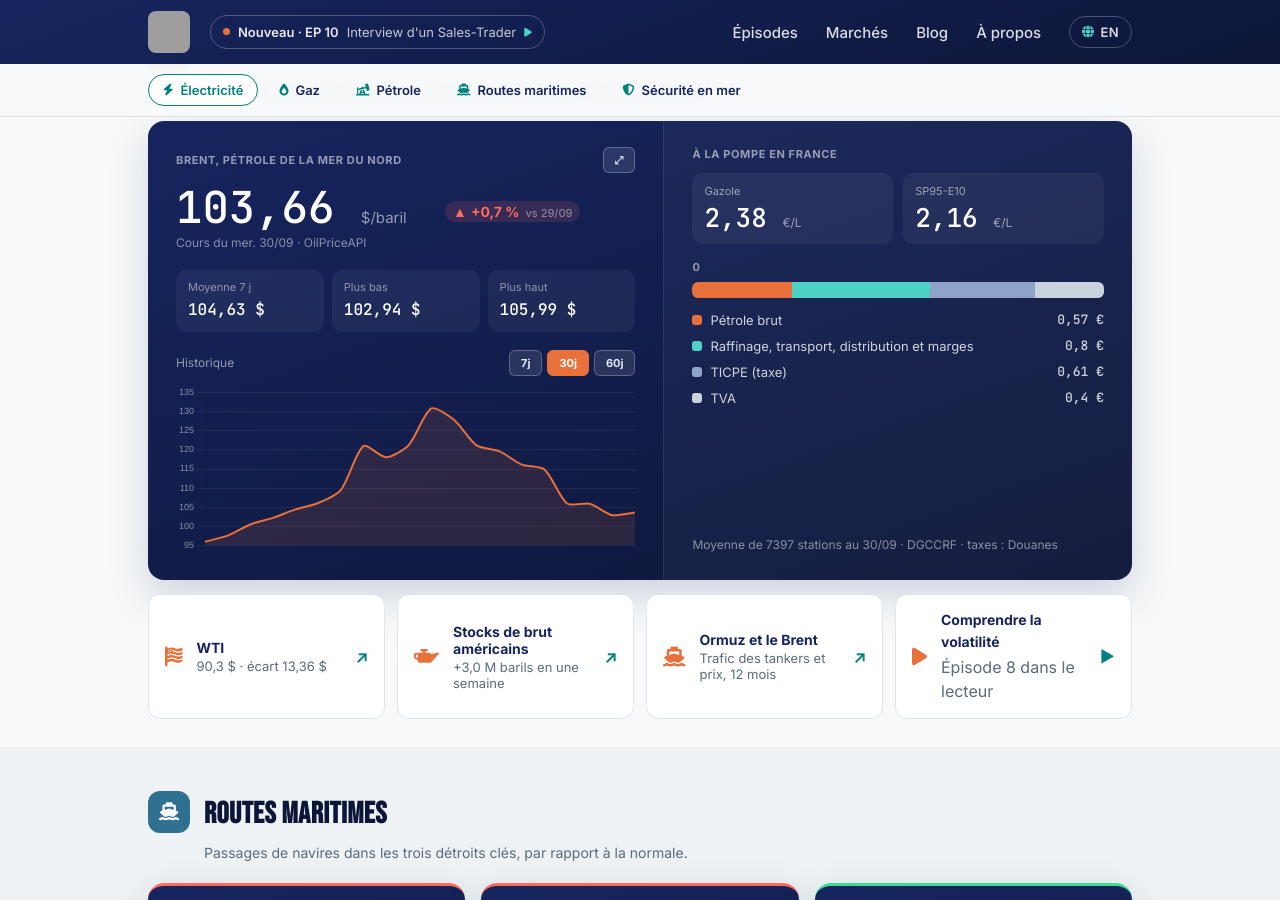
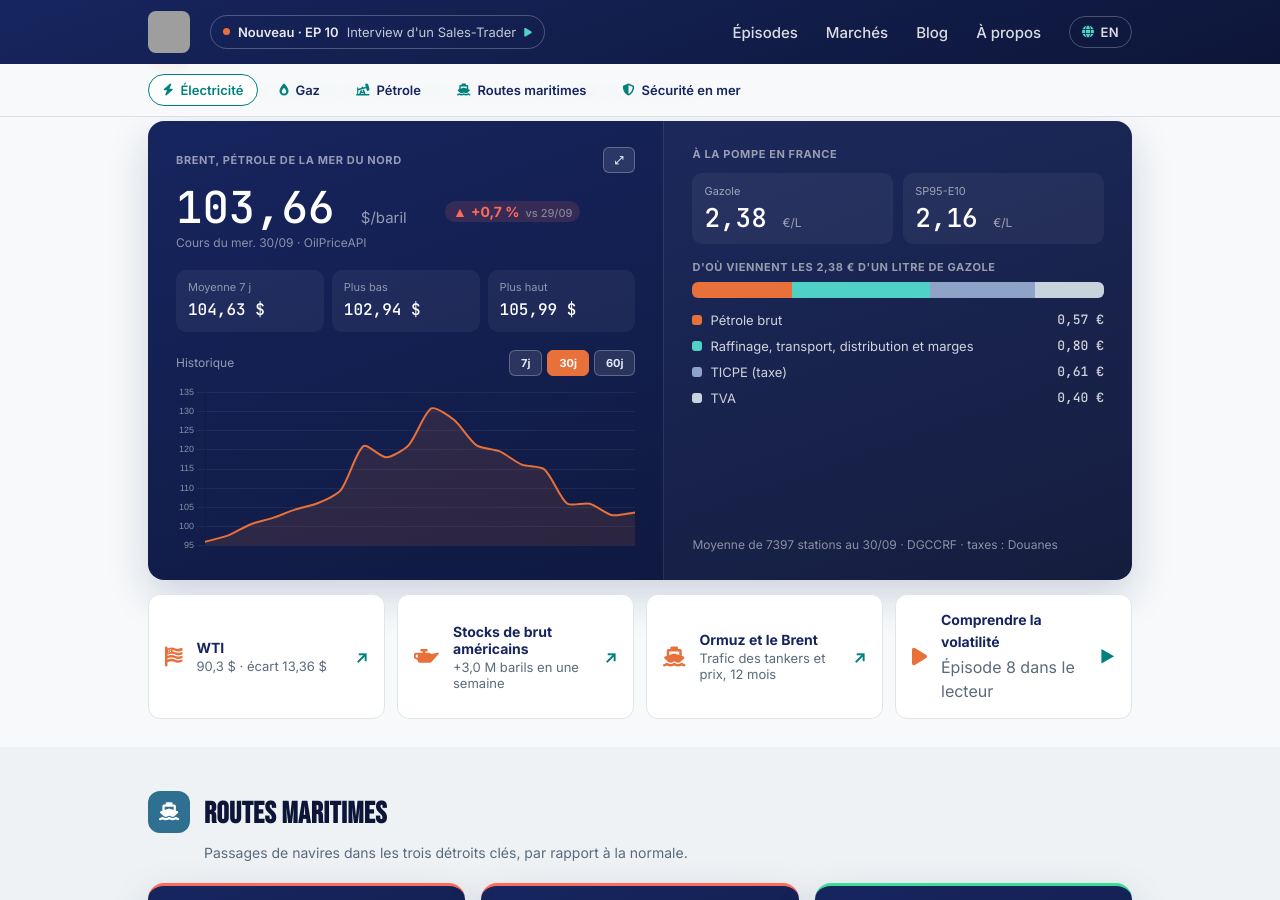
Before and after one commit to InsideEnergyMarkets/Inside-Energy-Markets, a Jekyll site: the page built from marches/index.html, in a window 1280 px wide and 900 px high, scrolled down 2063 px. Built offline with Jekyll 4.4.1, drawn with Linux system fonts in a browser that asks for light colours; grey boxes are pictures that could not be loaded.

Commit message:
Aperçu pétrole : montants à deux décimales, titre de la décomposition corrigé
Co-Authored-By: Claude Opus 5.5 <noreply@anthropic.com>

```diff
--- /dev/null
+++ b/_includes/money2.html
@@ -0,0 +1,3 @@
+{%- comment -%}Montant avec toujours deux décimales, séparateur de la langue de la page (0,80 / 0.80). Paramètre : value.{%- endcomment -%}
+{%- include i18n.html -%}
+{%- assign m2_c = include.value | times: 100 | round -%}{%- assign m2_e = m2_c | divided_by: 100 -%}{%- assign m2_r = m2_c | modulo: 100 -%}{%- if m2_r < 0 -%}{%- assign m2_r = m2_r | times: -1 -%}{%- endif -%}{%- if m2_r < 10 -%}{%- assign m2_r = m2_r | prepend: "0" -%}{%- endif -%}{{ m2_e }}{{ dec }}{{ m2_r }}
--- a/_includes/pages/markets.html
+++ b/_includes/pages/markets.html
@@ -360,9 +360,9 @@
         {% if fuel.gazole %}
         {% assign ch = fuel.change_7d %}
         <div class="oil-pump">
-          <div><span class="oil-pump-name">{{ mk.diesel }}</span><span class="oil-pump-value">{{ fuel.gazole | round: 2 | replace: ".", dec }} <small>€/L</small></span>
+          <div><span class="oil-pump-name">{{ mk.diesel }}</span><span class="oil-pump-value">{% include money2.html value=fuel.gazole %} <small>€/L</small></span>
             {% if ch.since %}<span class="oil-pump-chg {% if ch.gazole_cts > 0 %}is-up{% elsif ch.gazole_cts < 0 %}is-down{% endif %}">{% if ch.gazole_cts > 0 %}▲ +{% elsif ch.gazole_cts < 0 %}▼ {% endif %}{{ ch.gazole_cts | replace: ".", dec }} c€ {{ mk.over_7d }}</span>{% endif %}</div>
-          <div><span class="oil-pump-name">SP95-E10</span><span class="oil-pump-value">{{ fuel.e10 | round: 2 | replace: ".", dec }} <small>€/L</small></span>
+          <div><span class="oil-pump-name">SP95-E10</span><span class="oil-pump-value">{% include money2.html value=fuel.e10 %} <small>€/L</small></span>
             {% if ch.since %}<span class="oil-pump-chg {% if ch.e10_cts > 0 %}is-up{% elsif ch.e10_cts < 0 %}is-down{% endif %}">{% if ch.e10_cts > 0 %}▲ +{% elsif ch.e10_cts < 0 %}▼ {% endif %}{{ ch.e10_cts | replace: ".", dec }} c€ {{ mk.over_7d }}</span>{% endif %}</div>
         </div>
         {% assign usd_eur = site.data.fx.latest.usd_per_eur %}
@@ -377,15 +377,16 @@
         {% assign w_rest = p_rest | times: 100 | divided_by: p_total | round: 1 %}
         {% assign w_ticpe = p_ticpe | times: 100 | divided_by: p_total | round: 1 %}
         {% assign w_vat = p_vat | times: 100 | divided_by: p_total | round: 1 %}
-        <p class="oil-dec-title">{{ mk.litre_title | replace: "%n", fuel.gazole | round: 2 | replace: ".", dec }}</p>
+        {% capture gz_txt %}{% include money2.html value=fuel.gazole %}{% endcapture %}
+        <p class="oil-dec-title">{{ mk.litre_title | replace: "%n", gz_txt }}</p>
         <div class="oil-dec" role="img" aria-label="{{ mk.litre_aria }}">
           <span class="oil-dec--crude" style="width: {{ w_crude }}%"></span><span class="oil-dec--rest" style="width: {{ w_rest }}%"></span><span class="oil-dec--ticpe" style="width: {{ w_ticpe }}%"></span><span class="oil-dec--vat" style="width: {{ w_vat }}%"></span>
         </div>
         <ul class="oil-dec-legend">
-          <li><i class="oil-dec--crude" aria-hidden="true"></i>{{ mk.part_crude }}<b>{{ p_crude | round: 2 | replace: ".", dec }} €</b></li>
-          <li><i class="oil-dec--rest" aria-hidden="true"></i>{{ mk.part_rest }}<b>{{ p_rest | round: 2 | replace: ".", dec }} €</b></li>
-          <li><i class="oil-dec--ticpe" aria-hidden="true"></i>{{ mk.part_ticpe }}<b>{{ p_ticpe | round: 2 | replace: ".", dec }} €</b></li>
-          <li><i class="oil-dec--vat" aria-hidden="true"></i>{{ mk.part_vat }}<b>{{ p_vat | round: 2 | replace: ".", dec }} €</b></li>
+          <li><i class="oil-dec--crude" aria-hidden="true"></i>{{ mk.part_crude }}<b>{% include money2.html value=p_crude %} €</b></li>
+          <li><i class="oil-dec--rest" aria-hidden="true"></i>{{ mk.part_rest }}<b>{% include money2.html value=p_rest %} €</b></li>
+          <li><i class="oil-dec--ticpe" aria-hidden="true"></i>{{ mk.part_ticpe }}<b>{% include money2.html value=p_ticpe %} €</b></li>
+          <li><i class="oil-dec--vat" aria-hidden="true"></i>{{ mk.part_vat }}<b>{% include money2.html value=p_vat %} €</b></li>
         </ul>
         {% endif %}
         <p class="pw-sub">{{ mk.pump_src | replace: "%n", fuel.stations }} {{ fuel.date | date: "%d/%m" }} · DGCCRF · {{ mk.tax_src }}</p>
```
